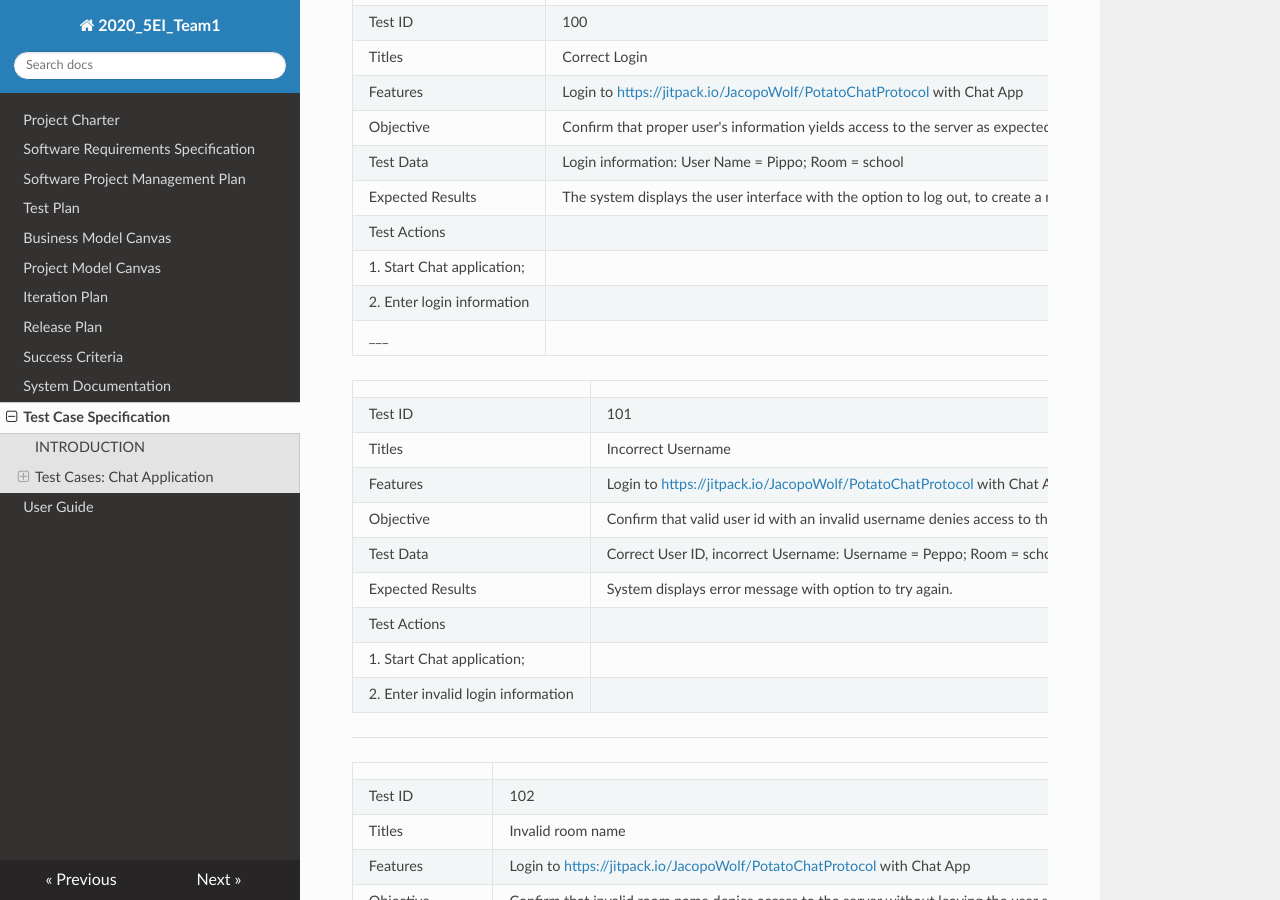
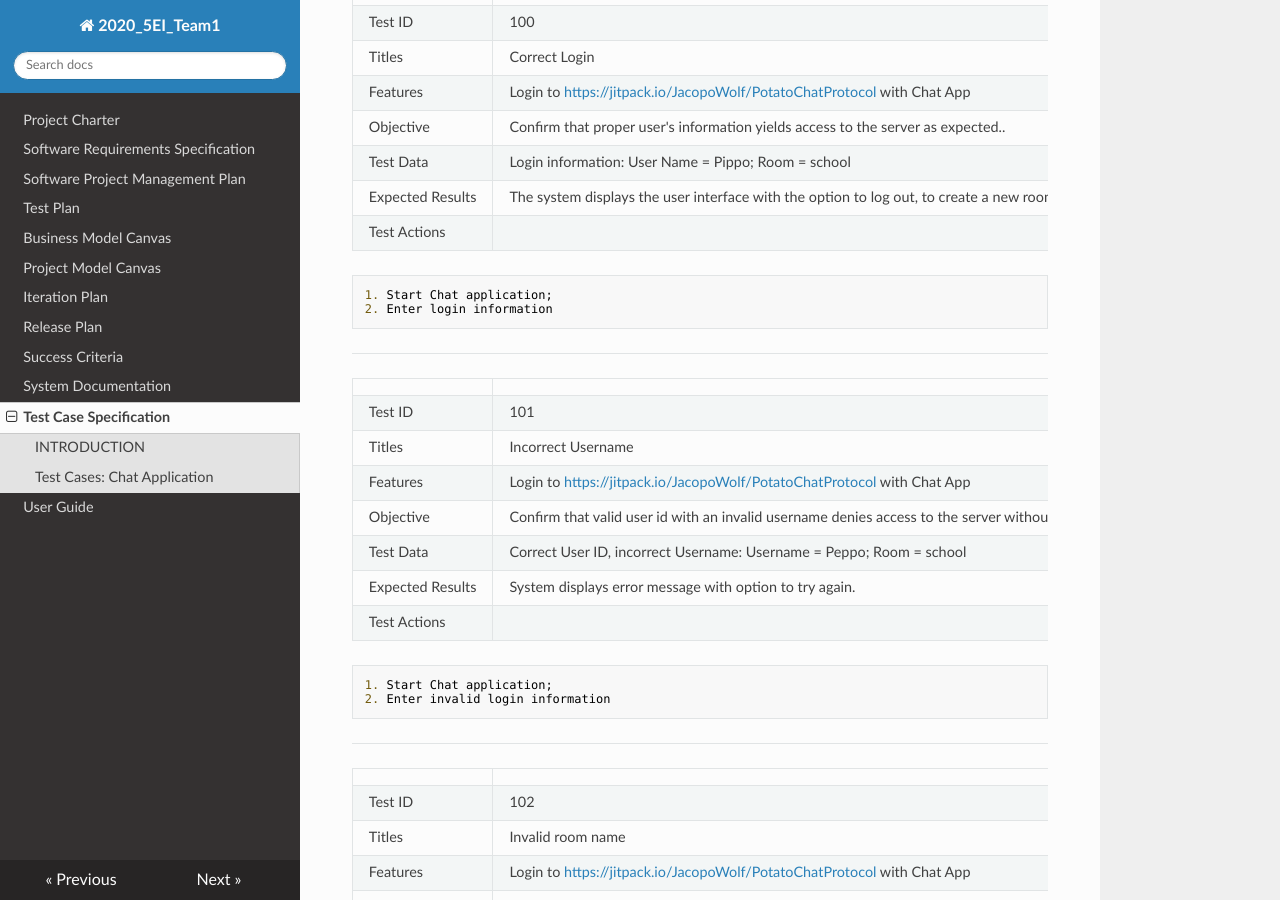
Before and after one commit to teddyedo/2020_5EI_team1_Allari, an MkDocs documentation site: the page built from docs/Test_Case_Specification.md, in a window 1280 px wide and 900 px high, scrolled down 381 px. Built offline with MkDocs 1.6.1, drawn with Linux system fonts in a browser that asks for light colours; nearby versions of some CDN libraries; some of the changed text lies outside the part shown.

Commit message:
update TCS

```diff
--- a/docs/Test_Case_Specification.md
+++ b/docs/Test_Case_Specification.md
@@ -15,7 +15,8 @@ ___
 | Objective    | Confirm that proper user's information yields access to the server as expected.. |
 | Test Data    | Login information: User Name = Pippo; Room = school|
 | Expected Results | The system displays the user interface with the option to log out, to create a new room or to scroll through the list of all users connected to the server and chat with anyone. The list of users and rooms must match the one found on [https://jitpack.io/JacopoWolf/PotatoChatProtocol](https://jitpack.io/#JacopoWolf/PotatoChatProtocol).|
-| Test Actions
+| Test Actions |
+
     1. Start Chat application;
     2. Enter login information
 ___
@@ -28,7 +29,8 @@ ___
 | Objective    | Confirm that valid user id with an invalid username denies access to the server without leaving the user stranded. |
 | Test Data    | Correct User ID, incorrect Username: Username = Peppo; Room = school|
 | Expected Results    | System displays error message with option to try again.                                           |
-| Test Actions
+| Test Actions  |
+
     1. Start Chat application;
     2. Enter invalid login information
 
```
Also changed, not shown: other parts of docs/Test_Case_Specification.md (+6 -6 lines).
